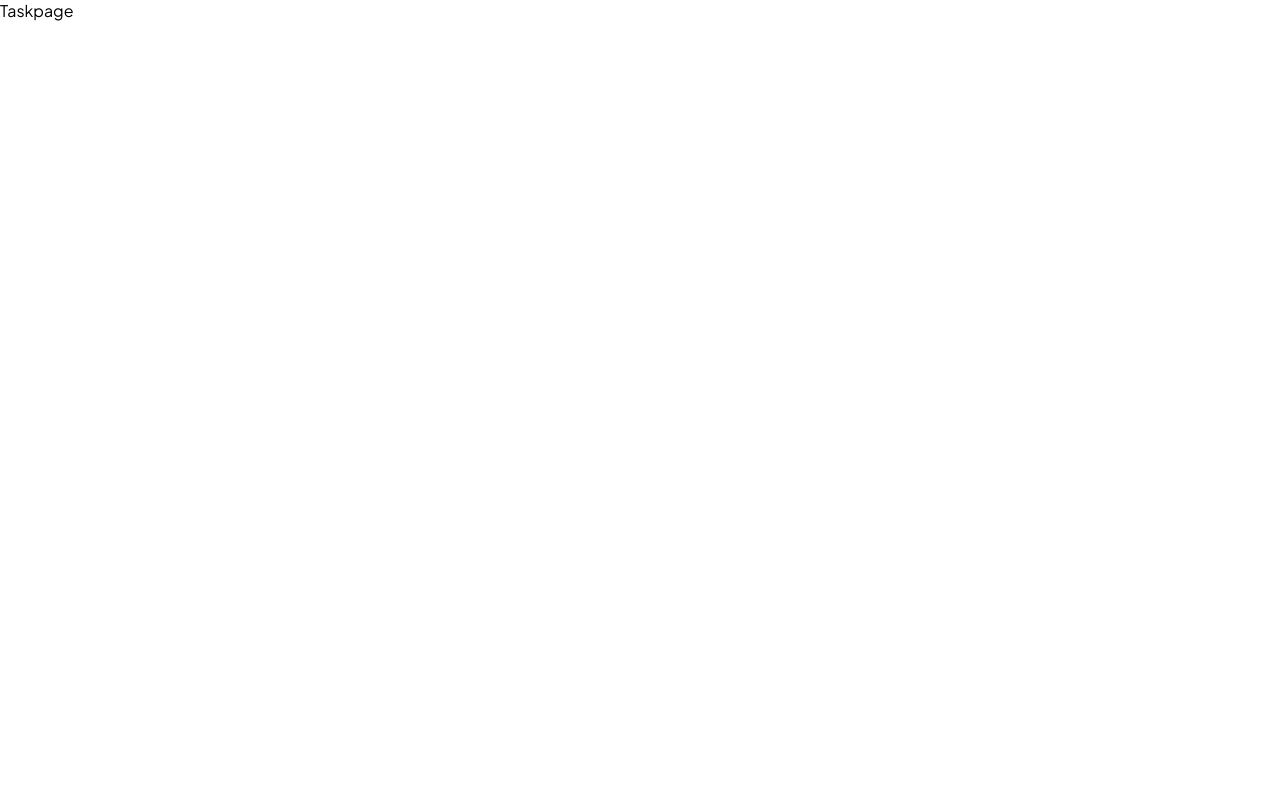
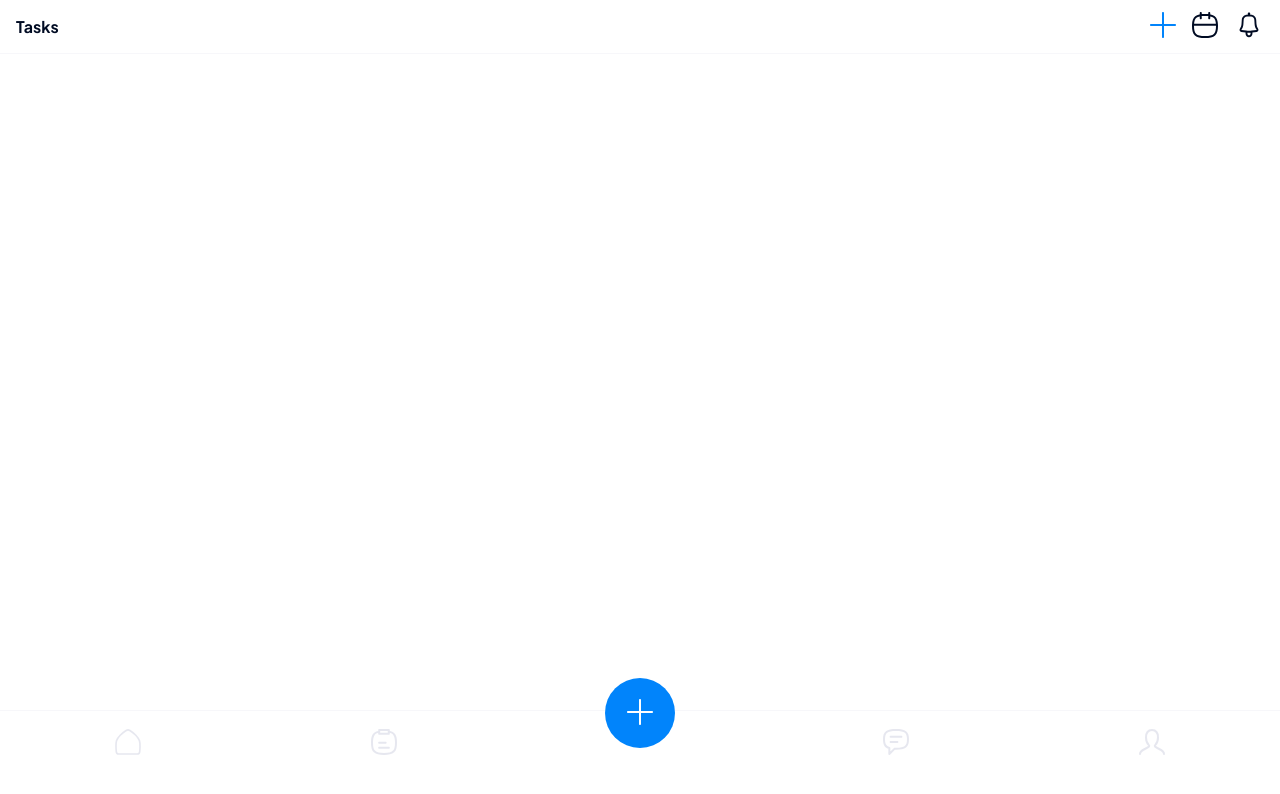
Before and after one commit to 9trocoder/mmekut, a React (Create React App) app: page /task in a window 1280 px wide. Shown: the top 794 px of the page. Built offline with nearby package versions, Linux system fonts and the light colour scheme.

Commit message:
added task page

```diff
--- a/src/pages/homepage/homepage.js
+++ b/src/pages/homepage/homepage.js
@@ -40,7 +40,9 @@ function Homepage() {
   };
 
   const handleChatClick = () => {};
-  const handleAddClick = () => {};
+  const handleAddClick = () => {
+    navigate("/task");
+  };
   const handleHomeClick = () => {
     navigate("/");
   };
--- a/src/pages/taskpage/taskpage.js
+++ b/src/pages/taskpage/taskpage.js
@@ -1,10 +1,58 @@
-import React from 'react'
-import "./taskpage.css"
+import React from "react";
+import { useNavigate } from "react-router-dom";
+import BottomNav from "../../components/BottomNav";
+import HeaderBar from "../../components/HeaderBar";
+import {
+  addIconBlue,
+  addIconWhite,
+  calendarIcon,
+  chatNotActive,
+  headerNotificationIcon,
+  homeIconNotActive,
+  profileNotActive,
+  taskNotActive,
+} from "../../Utils/tools";
+import "./taskpage.css";
 
 function Taskpage() {
+  let navigate = useNavigate();
+
+  const handleProfileClick = () => {};
+  const handleTaskClick = () => {
+    navigate("/workspace");
+  };
+
+  const handleChatClick = () => {};
+  const handleAddClick = () => {
+    navigate("/task");
+  };
+  const handleHomeClick = () => {
+    navigate("/");
+  };
+
   return (
-    <div>Taskpage</div>
-  )
+    <>
+      <HeaderBar
+        headerText="Tasks"
+        addIcon={addIconBlue}
+        calendarIcon={calendarIcon}
+        notificationIcon={headerNotificationIcon}
+      />
+
+      <BottomNav
+        addIcon={addIconWhite}
+        taskIcon={taskNotActive}
+        chatIcon={chatNotActive}
+        profileIcon={profileNotActive}
+        homeIcon={homeIconNotActive}
+        handleHomeClick={handleHomeClick}
+        handleTaskClick={handleTaskClick}
+        handleAddClick={handleAddClick}
+        handleChatClick={handleChatClick}
+        handleProfileClick={handleProfileClick}
+      />
+    </>
+  );
 }
 
-export default Taskpage
+export default Taskpage;
--- a/src/pages/workspacepage/workspacepage.js
+++ b/src/pages/workspacepage/workspacepage.js
@@ -85,7 +85,9 @@ function Workspacepage() {
   };
 
   const handleChatClick = () => {};
-  const handleAddClick = () => {};
+  const handleAddClick = () => {
+    navigate("/task")
+  };
   const handleHomeClick = () => {
     navigate("/");
   };
```
